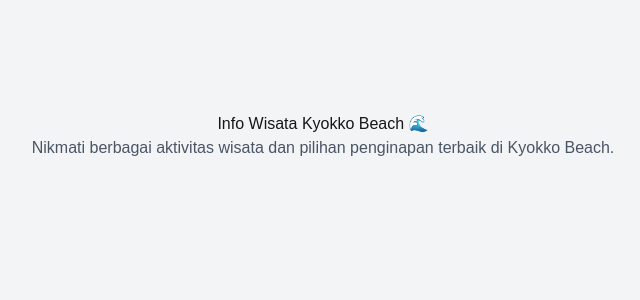
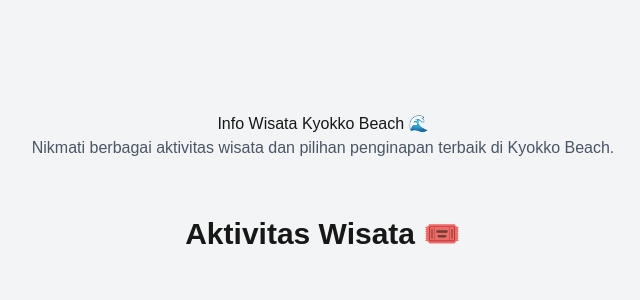
Before and after one commit to salavansaputra-cell/TA-WEB-24A-SANSAN, a Next.js app in the folder kyokko/: page /info-wisata in a window 1280 px wide. Shown: the top 300 px of the page, without its empty margins (317-957 px from the left). Built offline with nearby package versions, Linux system fonts and the light colour scheme.

Commit message:
Salavan: menambahkan heading aktifitas wisata

```diff
--- a/kyokko/app/info-wisata/page.tsx
+++ b/kyokko/app/info-wisata/page.tsx
@@ -56,6 +56,9 @@ export default function InfoWisataPage() {
 </div>
 
 <div className="mb-20">
+    <h2 className="text-3xl font-bold mb-8 text-center">
+  Aktivitas Wisata 🎟️
+</h2>
 </div>
     </div>
   );
```
